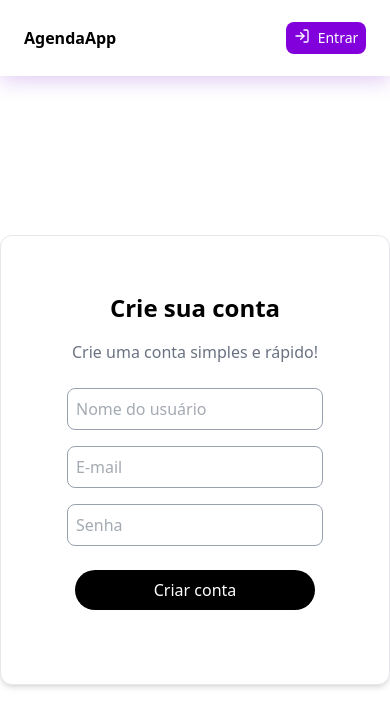
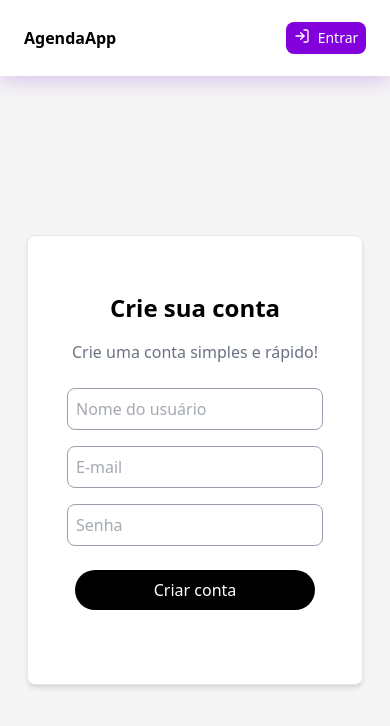
Before and after one commit to natanlucas18/app-agenda-telefonica, a Next.js app: page /register in a window 390 px wide. Shown: the top 726 px of the page. Built offline with nearby package versions, Linux system fonts and the light colour scheme; no server answers.

Commit message:
adiciona responsividade a page register

```diff
--- a/src/app/(auth)/register/page.tsx
+++ b/src/app/(auth)/register/page.tsx
@@ -5,6 +5,7 @@ import { RegisterForm, registerFormSchema } from '@/src/types/register-schema';
 import { zodResolver } from '@hookform/resolvers/zod';
 import { redirect } from 'next/navigation';
 import { useForm } from 'react-hook-form';
+import { toast } from 'sonner';
 
 
 
@@ -17,16 +18,16 @@ export default function RegisterPage() {
     const {success} = await registerService(formData);
 
     if(!success) {
-        alert('Falha ao criar conta!');
+        toast('Falha ao criar conta!');
     }
-    alert('Conta criada com sucesso!');
+    toast('Conta criada com sucesso!');
     redirect(PathLinks.LOGIN);
   };
 
 
   return (
-    <div className="w-full h-[91vh] flex items-center justify-center main bg-white">
-      <form action="POST" className='w-full max-w-md h-[450px] p-6 bg-white shadow-md border border-gray-200 rounded-[12px]' onSubmit={handleSubmit(onSubmit)}>
+    <div className="w-full h-[91vh] flex items-center justify-center main bg-neutral-100">
+      <form action="POST" className='w-84 md:w-105 lg:w-full lg:max-w-md md:h-110 h-[450px] lg:h-[450px] p-6 bg-white shadow-md border border-gray-200 rounded-md' onSubmit={handleSubmit(onSubmit)}>
         <div className="flex flex-col items-center gap-4">
           <h1 className="text-2xl font-bold mt-8 text-black">Crie sua conta</h1>
           <p className="text-gray-500 mb-2">Crie uma conta simples e rápido!</p>
@@ -59,7 +60,7 @@ export default function RegisterPage() {
           )}
           <button
             type="submit"
-            className="bg-black text-white w-60 px-6 py-2 mt-2 rounded-[20px] hover:bg-zinc-900 transition-colors cursor-pointer"
+            className="bg-black text-white w-60 px-6 py-2 mt-2 rounded-[20px] hover:bg-black/75 transition-colors cursor-pointer"
             disabled={isSubmitting}
           >
            { isSubmitting ? 'Criando conta...' : 'Criar conta' }
```
